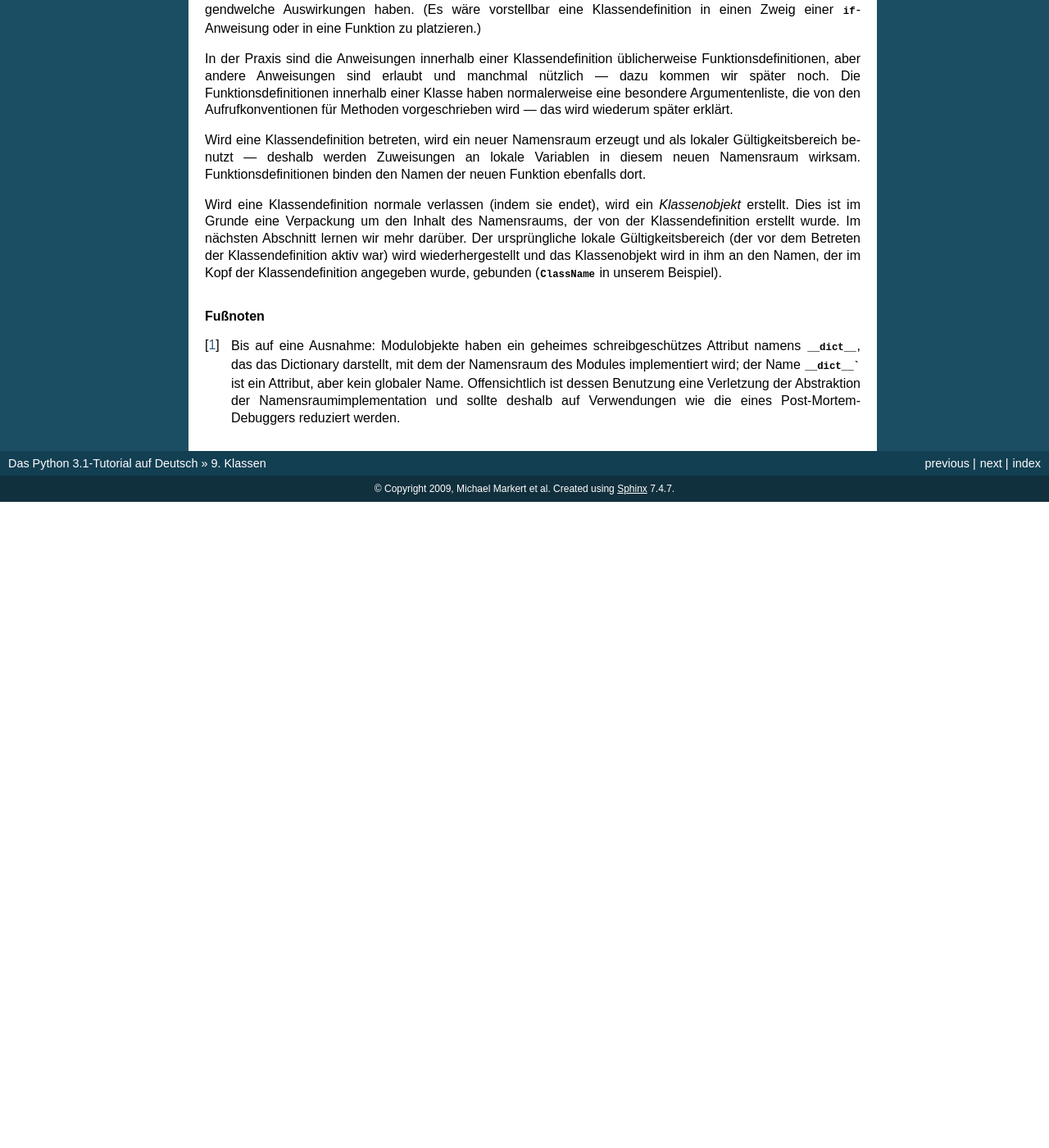
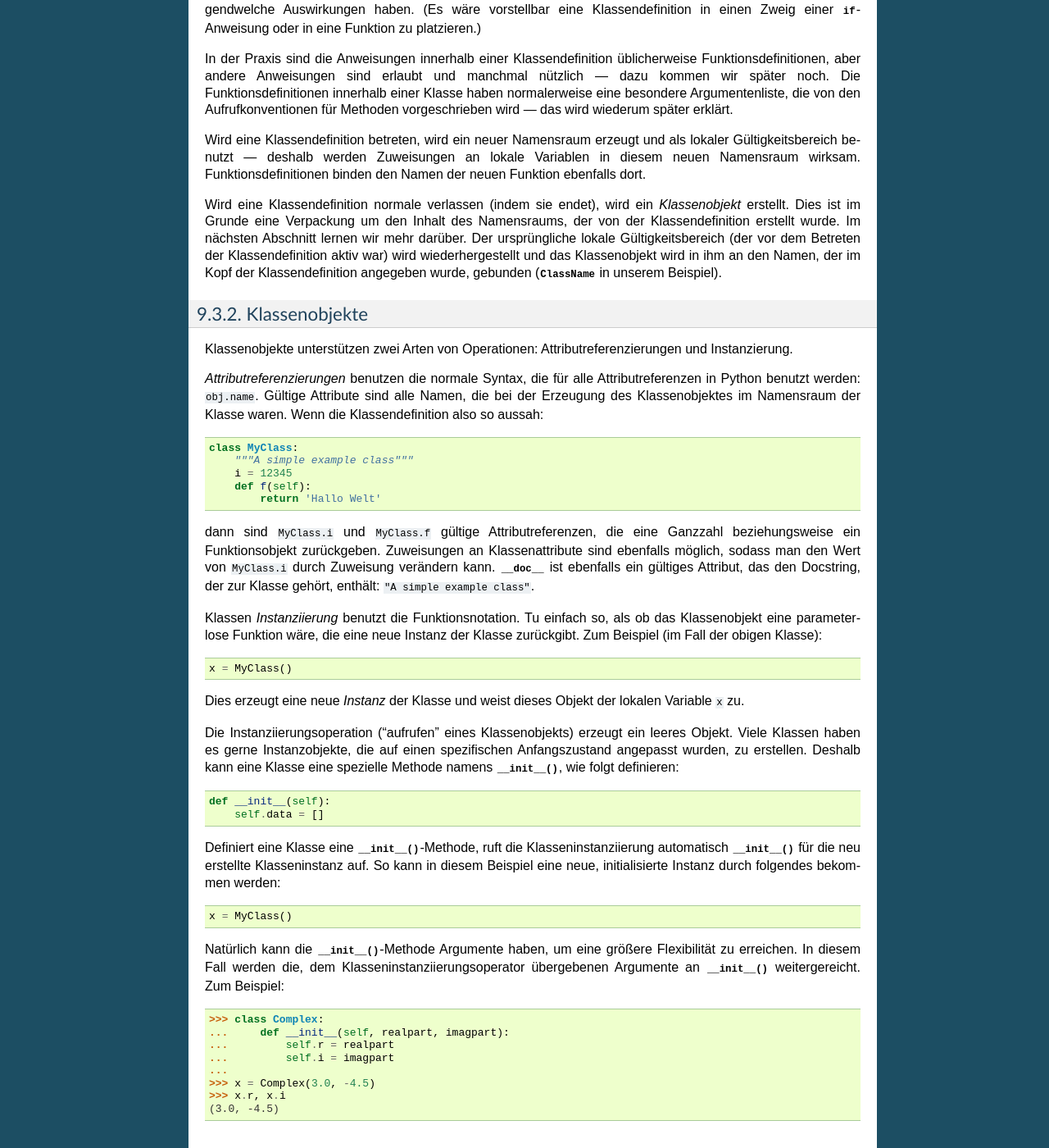
Before and after one commit to cofi/py-tutorial-de, a Sphinx documentation site: the page built from source/classes.rst, in a window 1280 px wide and 1400 px high, scrolled down 3634 px. Shown: the whole window at 82% size. Built offline with Sphinx 7.4.7, drawn with Linux system fonts in a browser that asks for light colours; before the commit the page ends 4246 px from its top, so only the background shows below that; some of the changed text lies outside the part shown.

Commit message:
Translated section 9.3.2 (Issue #55)

```diff
--- a/source/classes.rst
+++ b/source/classes.rst
@@ -261,6 +261,72 @@ Klassenobjekt wird in ihm an den Namen, der im Kopf der Klassendefinition
 angegeben wurde, gebunden (:class:`ClassName` in unserem Beispiel).
 
 
+.. _tut-classobjects:
+
+Klassenobjekte
+--------------
+
+Klassenobjekte unterstützen zwei Arten von Operationen: Attributreferenzierungen
+und Instanzierung.
+
+*Attributreferenzierungen* benutzen die normale Syntax, die für alle
+Attributreferenzen in Python benutzt werden: ``obj.name``. Gültige Attribute
+sind alle Namen, die bei der Erzeugung des Klassenobjektes im Namensraum der Klasse waren. Wenn die Klassendefinition also so aussah::
+
+   class MyClass:
+       """A simple example class"""
+       i = 12345
+       def f(self):
+           return 'Hallo Welt'
+
+
+dann sind ``MyClass.i`` und ``MyClass.f`` gültige Attributreferenzen, die eine
+Ganzzahl beziehungsweise ein Funktionsobjekt zurückgeben. Zuweisungen an
+Klassenattribute sind ebenfalls möglich, sodass man den Wert von ``MyClass.i``
+durch Zuweisung verändern kann. :attr:`__doc__` ist ebenfalls ein gültiges
+Attribut, das den Docstring, der zur Klasse gehört, enthält: ``"A simple example
+class"``.
+
+Klassen *Instanziierung* benutzt die Funktionsnotation. Tu einfach so, als ob
+das Klassenobjekt eine parameterlose Funktion wäre, die eine neue Instanz der
+Klasse zurückgibt. Zum Beispiel (im Fall der obigen Klasse)::
+
+   x = MyClass()
+
+
+Dies erzeugt eine neue *Instanz* der Klasse und weist dieses Objekt der lokalen
+Variable ``x`` zu.
+
+Die Instanziierungsoperation ("aufrufen" eines Klassenobjekts) erzeugt ein leeres
+Objekt. Viele Klassen haben es gerne Instanzobjekte, die auf einen spezifischen
+Anfangszustand angepasst wurden, zu erstellen. Deshalb kann eine Klasse eine
+spezielle Methode namens :meth:`__init__`, wie folgt definieren::
+
+   def __init__(self):
+       self.data = []
+
+Definiert eine Klasse eine :meth:`__init__`-Methode, ruft die
+Klasseninstanziierung automatisch :meth:`__init__` für die neu erstellte
+Klasseninstanz auf. So kann in diesem Beispiel eine neue, initialisierte Instanz
+durch folgendes bekommen werden::
+
+   x = MyClass()
+
+Natürlich kann die :meth:`__init__`-Methode Argumente haben, um eine größere
+Flexibilität zu erreichen. In diesem Fall werden die, dem
+Klasseninstanziierungsoperator übergebenen Argumente an :meth:`__init__`
+weitergereicht. Zum Beispiel::
+
+   >>> class Complex:
+   ...     def __init__(self, realpart, imagpart):
+   ...         self.r = realpart
+   ...         self.i = imagpart
+   ...
+   >>> x = Complex(3.0, -4.5)
+   >>> x.r, x.i
+   (3.0, -4.5)
+
+
 .. rubric:: Fußnoten
 
 .. [#] Bis auf eine Ausnahme: Modulobjekte haben ein geheimes schreibgeschützes
```
